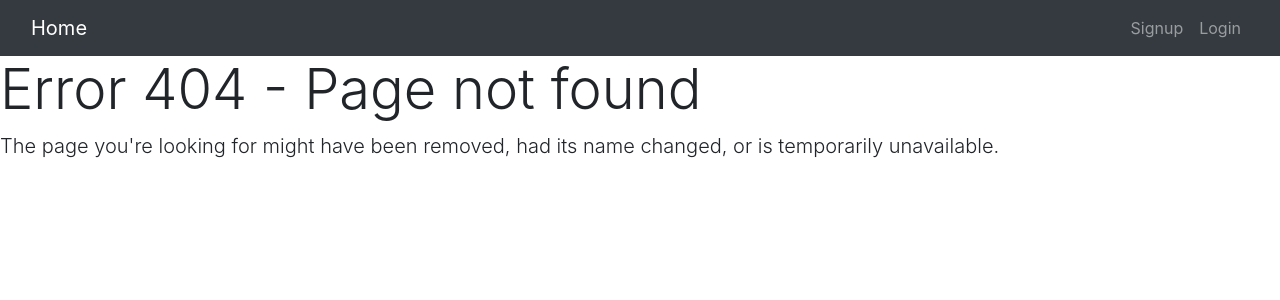
After one commit to Apizh/todo-on-django, a Django app: template todo_home/templates/todo_home/Not_found_404.html in a window 1280 px wide. The commit adds this page. Shown: the top 300 px of the page. Run offline with Django 5.2, Linux system fonts and the light colour scheme; the template is opened without the code that fills it, so the values that code supplies are empty.

Commit message:
Create custom 404 error page and add handler function in "views.py".

```diff
--- a/todo_app/urls.py
+++ b/todo_app/urls.py
@@ -1,7 +1,10 @@
 from django.contrib import admin
 from django.urls import path, include
+from todo_home.views import page_not_found
 
 urlpatterns = [
     path('admin/', admin.site.urls),
     path('', include('todo_home.urls')),  # Include the shop app's URL configuration'
 ]
+
+handler404 = page_not_found
--- /dev/null
+++ b/todo_home/templates/todo_home/Not_found_404.html
@@ -0,0 +1,10 @@
+{% extends 'todo_home/base.html' %}
+{% block title %}
+Error page 404
+{% endblock %}
+{% block content %}
+<div class="jumpbotron">
+    <h6 class="display-4">Error 404 - Page not found</h6>
+    <p class="lead">The page you're looking for might have been removed, had its name changed, or is temporarily unavailable.</p>
+</div>
+{% endblock %}
--- a/todo_home/templates/todo_home/index.html
+++ b/todo_home/templates/todo_home/index.html
@@ -5,7 +5,7 @@ Add new tasks
 {% endblock %}
 
 {% block content %}
-<div class="container pt-4">
+<div class="container pt-4" style="margin-left: 40px;">
     <div class="row p-0 mt-4">
         <div class="col-lg-4 mx-auto shadow p-0">
             <div class="navbar navbar-dark bg-dark text-light">
--- a/todo_home/views.py
+++ b/todo_home/views.py
@@ -5,6 +5,11 @@ from django.shortcuts import render, redirect, get_object_or_404
 from django.contrib.auth.decorators import login_required
 from todo_home.forms import TodoUserForm
 from todo_home.models import TodoUser
+
+
+def page_not_found(request: HttpRequest, exception):
+    """Страница, вызываемая при обращении к несуществующей странице."""
+    return render(request, 'todo_home/Not_found_404.html')
 
 
 @login_required(login_url='todo_home:login')
```
